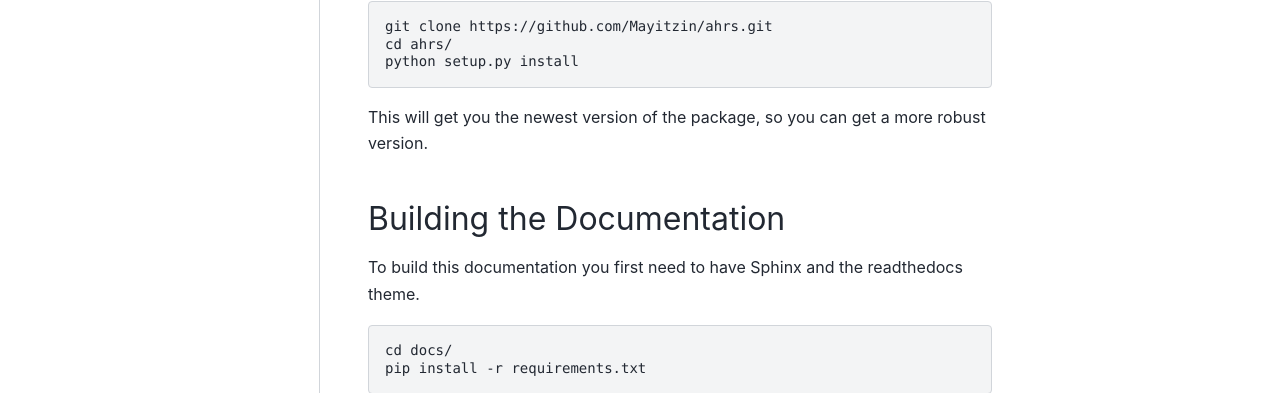
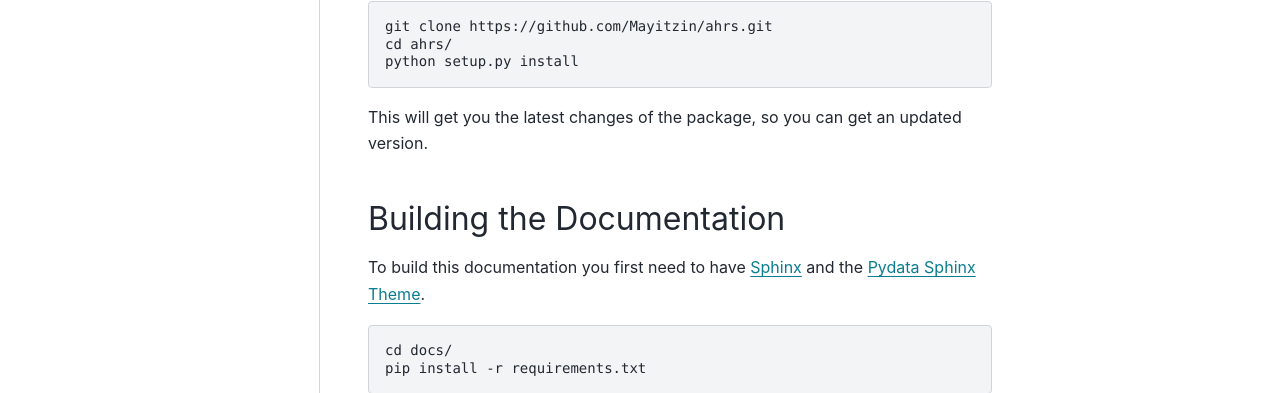
Before and after one commit to Mayitzin/ahrs, a Sphinx documentation site: the page built from docs/source/installation.rst, in a window 1280 px wide and 1238 px high. Shown: the part 534-927 px from the top of the window. Built offline with Sphinx 7.4.7 and the PyData theme 0.15.4, drawn with Linux system fonts in a browser that asks for light colours; the version number could not be read and is left out.

Commit message:
Updata information about requirements of installation.

```diff
--- a/docs/source/installation.rst
+++ b/docs/source/installation.rst
@@ -23,14 +23,15 @@ version in the git repository and install it manually:
     cd ahrs/
     python setup.py install
 
-This will get you the newest version of the package, so you can get a more
-robust version.
+This will get you the latest changes of the package, so you can get an updated
+version.
 
 Building the Documentation
 --------------------------
 
-To build this documentation you first need to have Sphinx and the readthedocs
-theme.
+To build this documentation you first need to have `Sphinx
+<https://www.sphinx-doc.org/en/master/>`_ and the `Pydata Sphinx Theme
+<https://pydata-sphinx-theme.readthedocs.io/en/stable/index.html>`_.
 
 .. code-block:: console
 
```
